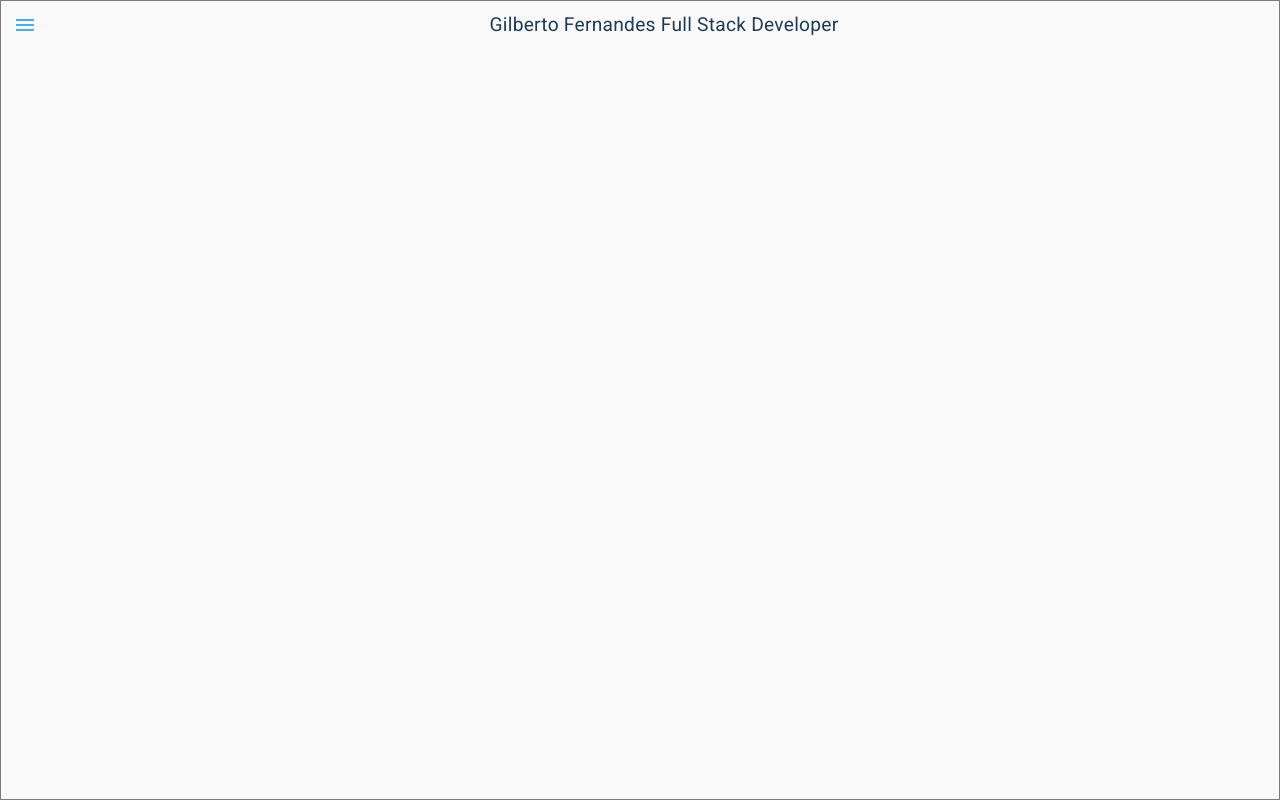
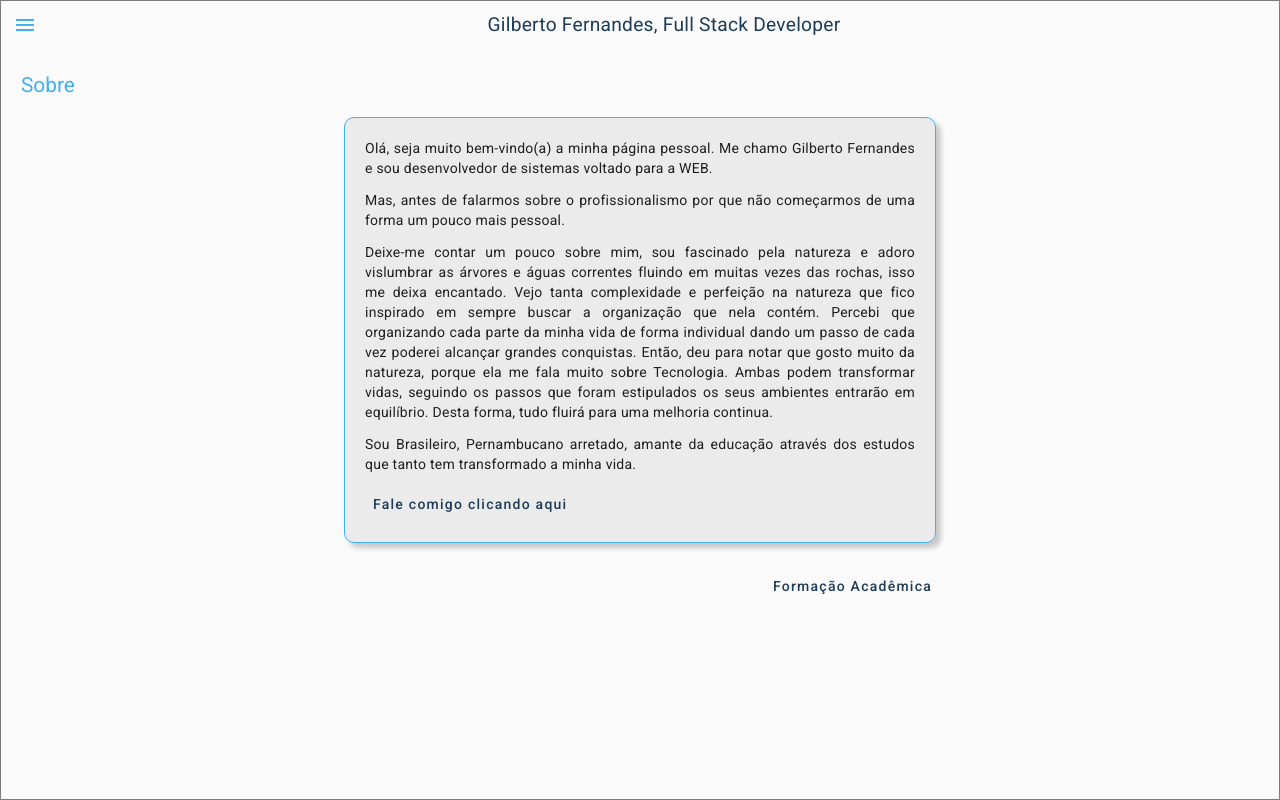
Before and after one commit to FernandesJr/me, an Angular app: page /about in a window 1280 px wide. Before the commit this address led to /. Built offline with nearby package versions, Linux system fonts and the light colour scheme.

Commit message:
feat: about componet create

```diff
--- a/src/app/app-routing.module.ts
+++ b/src/app/app-routing.module.ts
@@ -1,7 +1,12 @@
 import { NgModule } from '@angular/core';
 import { RouterModule, Routes } from '@angular/router';
+import { AboutComponent } from './components/about/about.component';
 
-const routes: Routes = [];
+const routes: Routes = [
+  {path: '', redirectTo: 'about' , pathMatch: 'full'},
+  {path: 'about', component: AboutComponent},
+
+];
 
 @NgModule({
   imports: [RouterModule.forRoot(routes)],
--- a/src/app/app.component.html
+++ b/src/app/app.component.html
@@ -3,16 +3,23 @@
     <div class="me-profile">
       <img src="../assets/images/gilberto/gil-avatar.png" alt="perfil-gilberto">
     </div>
+    <a
+      [routerLinkActive]="['active']"
+      routerLink="about"
+      (click)="drawer.toggle(); changeIconSideNav()">
+      <mat-icon aria-hidden="false" aria-label="me" fontIcon="account_circle"></mat-icon>
+      <span>Sobre</span>
+    </a>
   </mat-drawer>
 
   <div class="sidenav-content">
     <div class="nav-bar">
       <button mat-icon-button color="primary" aria-label="abrir ou fechar menu"
-      (click)="drawer.toggle(); changeIconSideNavu()">
+      (click)="drawer.toggle(); changeIconSideNav()">
         <mat-icon *ngIf="menuOpen">menu</mat-icon>
         <mat-icon *ngIf="!menuOpen">close</mat-icon>
       </button>
-      <p>Gilberto Fernandes Full Stack Developer</p>
+      <p>Gilberto Fernandes, Full Stack Developer</p>
     </div>
   </div>
   <router-outlet></router-outlet>
--- a/src/app/app.component.scss
+++ b/src/app/app.component.scss
@@ -4,13 +4,40 @@ mat-drawer-container {
   border: 1px solid rgba(0, 0, 0, 0.5);
 
   .sidenav {
+    margin: auto;
     padding: 20px;
     width: 200px;
     background-color: var(--primary-color);
     .me-profile {
       img {
-        width: 150px;
+        width: 100%;
       }
+    }
+
+    a {
+      display: flex;
+      flex-direction: column;
+      align-items: center;
+      margin-top: 25px;
+      text-decoration: none;
+      color: var(--white);
+      cursor: pointer;
+      mat-icon {
+        display: contents;
+        width: 35px;
+        height: 45px;
+        font-size: 45px;
+      }
+      span {
+        font-size: 1rem;
+      }
+      &:hover {
+        color: var(--secondary-color);
+      }
+    }
+
+    .active {
+      color: #1b1b3d;
     }
   }
 
--- a/src/app/app.component.ts
+++ b/src/app/app.component.ts
@@ -19,7 +19,7 @@ export class AppComponent {
     if (this.widthScreen < 550) this.modeValueDrawer = 'over';
   }
 
-  changeIconSideNavu(): void {
+  changeIconSideNav(): void {
     if (this.widthScreen > 550) this.menuOpen = !this.menuOpen;
   }
 }
--- a/src/app/app.module.ts
+++ b/src/app/app.module.ts
@@ -5,10 +5,12 @@ import { AppRoutingModule } from './app-routing.module';
 import { AppComponent } from './app.component';
 import { BrowserAnimationsModule } from '@angular/platform-browser/animations';
 import { MaterialModule } from './shared/material/material.module';
+import { AboutComponent } from './components/about/about.component';
 
 @NgModule({
   declarations: [
-    AppComponent
+    AppComponent,
+    AboutComponent
   ],
   imports: [
     BrowserModule,
--- /dev/null
+++ b/src/app/components/about/about.component.html
@@ -0,0 +1,27 @@
+<main>
+  <h1>Sobre</h1>
+  <section class="about-me">
+    <p>
+      Olá, seja muito bem-vindo(a) a minha página pessoal.
+      Me chamo Gilberto Fernandes e sou desenvolvedor de sistemas
+      voltado para a WEB.
+    </p>
+    <p>
+      Mas, antes de falarmos sobre o profissionalismo por que não começarmos de uma forma um pouco mais pessoal.
+    </p>
+    <p>
+      Deixe-me contar um pouco sobre mim, sou fascinado pela natureza e adoro vislumbrar as árvores e águas correntes fluindo em muitas vezes das rochas, isso me deixa encantado. Vejo tanta complexidade e perfeição na natureza que fico inspirado em sempre buscar a organização que nela contém. Percebi que organizando cada parte da minha vida de forma individual dando um passo de cada vez poderei alcançar grandes conquistas. Então, deu para notar que gosto muito da natureza, porque ela me fala muito sobre Tecnologia. Ambas podem transformar vidas, seguindo os passos que foram estipulados os seus ambientes entrarão em equilíbrio. Desta forma, tudo fluirá para uma melhoria continua.
+    </p>
+    <p>
+      Sou Brasileiro, Pernambucano arretado, amante da educação através dos estudos que tanto tem transformado a minha vida.
+    </p>
+    <a mat-button color="primary" class="color-primary" routerLink="/data">
+      Fale comigo clicando aqui
+    </a>
+  </section>
+  <div class="next-step">
+    <a mat-button color="primary" class="color-primary" routerLink="/education">
+      Formação Acadêmica
+    </a>
+  </div>
+</main>
--- /dev/null
+++ b/src/app/components/about/about.component.scss
@@ -0,0 +1,29 @@
+main {
+  padding: 20px;
+  h1 {
+    font-size: 1.3rem;
+    color: var(--secondary-color);
+  }
+
+  .about-me {
+    margin: auto;
+    padding: 20px;
+    max-width: 550px;
+    text-align: justify;
+    border: 1px solid var(--secondary-color);
+    border-radius: 10px;
+    box-shadow: 5px 5px 5px #0003;
+    background: var(--light-gray);
+  }
+
+  .next-step {
+    display: flex;
+    justify-content: end;
+    margin: 25px auto;
+    max-width: 600px;
+  }
+
+  .color-primary {
+    color: var(--primary-color);
+  }
+}
```
Also changed, not shown: src/app/components/about/about.component.ts (added, +10 -0 lines).
